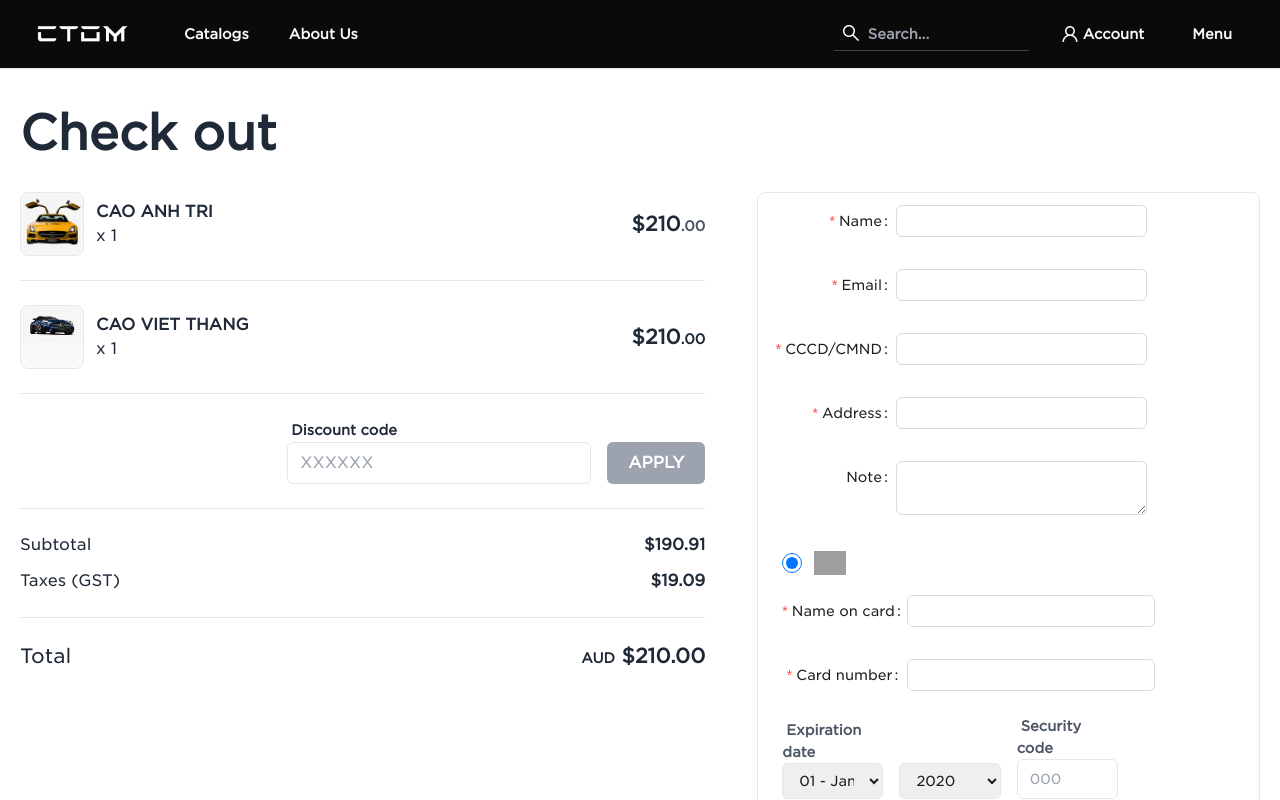
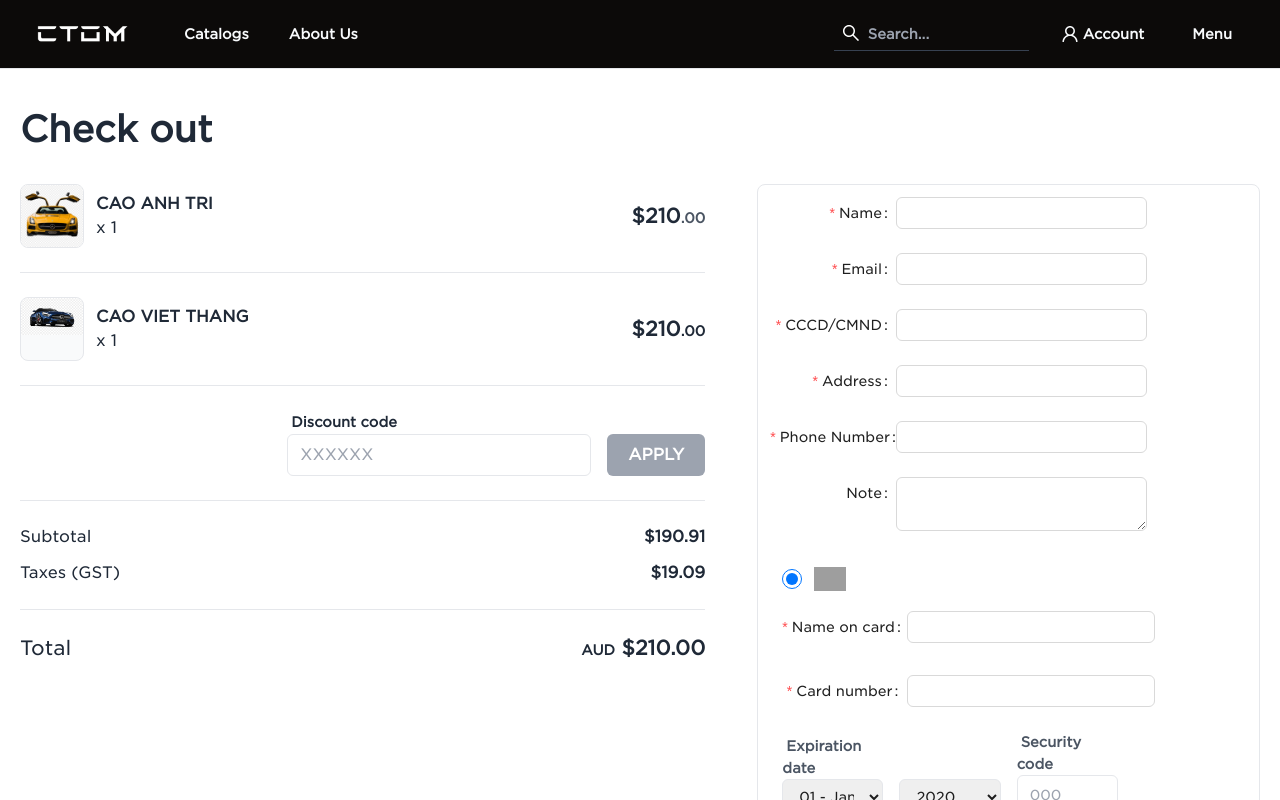
Before and after one commit to How2quamon/CTQM-CAR-FE, a React (Create React App) app: page /payment in a window 1280 px wide. Shown: the top 800 px of the page. Built offline with nearby package versions, Linux system fonts and the light colour scheme; grey boxes are pictures that could not be loaded.

Commit message:
commit cart, payment

```diff
--- a/src/pages/cart/cart.tsx
+++ b/src/pages/cart/cart.tsx
@@ -10,10 +10,12 @@ export default function Cart() {
     const [amounts, setAmounts] = useState([1, 1]); // Mảng lưu trữ số lượng cho từng item
 
     // Hàm thay đổi số lượng cho một item cụ thể
-    const handleChangeAmount = (index: any, newAmount: any) => {
-        const newAmounts = [...amounts];
-        newAmounts[index] = newAmount;
-        setAmounts(newAmounts);
+    const handleChangeAmount = (index: number, newAmount: number) => {
+        if (newAmount >= 1) {
+            const newAmounts = [...amounts];
+            newAmounts[index] = newAmount;
+            setAmounts(newAmounts);
+        }
     };
 
     return (
--- a/src/pages/paymentt/payment.tsx
+++ b/src/pages/paymentt/payment.tsx
@@ -32,7 +32,7 @@ export default function Payment() {
     return (
         <><><NavBar /><main>
                 <div className="w-full bg-white border-t border-b border-gray-200 px-5 py-10 text-gray-800">
-                <h1 className="text-3xl md:text-5xl font-bold mb-[35px]">Check out</h1>
+                <h1 className="text-3xl md:text-4xl font-bold mb-[35px]">Check out</h1>
                     <div className="w-full">
                         <div className="-mx-3 md:flex items-start">
                             <div className="px-3 md:w-7/12 lg:pr-10">
@@ -116,19 +116,23 @@ export default function Payment() {
                                         validateMessages={validateMessages}
                                     >
                                         <Form.Item name={['user', 'Name']} label="Name" rules={[{ required: true }]}
-                                            className="mb-8 mr-[100px]">
+                                            className="mr-[100px]">
                                             <Input />
                                         </Form.Item>
                                         <Form.Item name={['user', 'Email']} label="Email" rules={[{ required: true }]}
-                                            className="mb-8 mr-[100px]">
+                                            className=" mr-[100px]">
                                             <Input />
                                         </Form.Item>
                                         <Form.Item name={['user', 'CCCD/CMND']} label="CCCD/CMND" rules={[{ required: true }]}
-                                            className="mb-8 mr-[100px]">
+                                            className=" mr-[100px]">
                                             <Input />
                                         </Form.Item>
                                         <Form.Item name={['user', 'Address']} label="Address" rules={[{ required: true }]}
-                                            className="mb-8 mr-[100px]">
+                                            className=" mr-[100px]">
+                                            <Input />
+                                        </Form.Item>
+                                        <Form.Item name={['user', 'Phone Number']} label="Phone Number" rules={[{ required: true }]}
+                                            className=" mr-[100px]">
                                             <Input />
                                         </Form.Item>
                                         <Form.Item name={['user', 'Note']} label="Note" className='mr-[100px]'>
@@ -199,10 +203,6 @@ export default function Payment() {
                                                 </label>
                                             </div>
                                         </div>
-                                        {/* <div>
-                                                    <button className="block w-full max-w-xs mx-auto bg-indigo-500 hover:bg-indigo-700 focus:bg-indigo-700 text-white rounded-lg px-3 py-2 font-semibold"><i className="mdi mdi-lock-outline mr-1"></i> PAY NOW</button>
-                                                </div> */}
-
                                         <Form.Item wrapperCol={{ ...layout.wrapperCol, offset: 8 }} className="block w-full max-w-xs mx-auto bg-indigo-500 hover:bg-indigo-700 focus:bg-indigo-700 text-white rounded-lg px-3 py-2 font-semibold">
                                             <Button type="primary" htmlType="submit">
                                             PAY NOW
```
